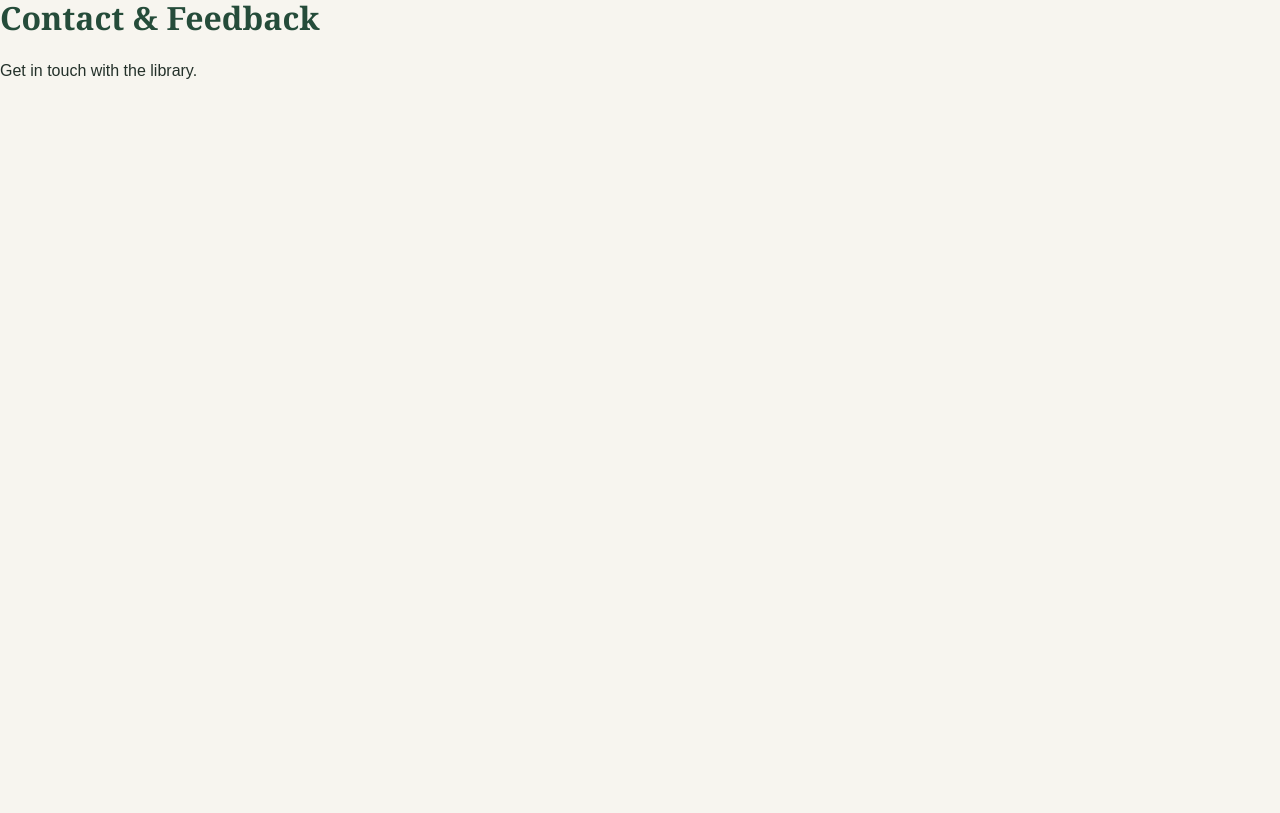
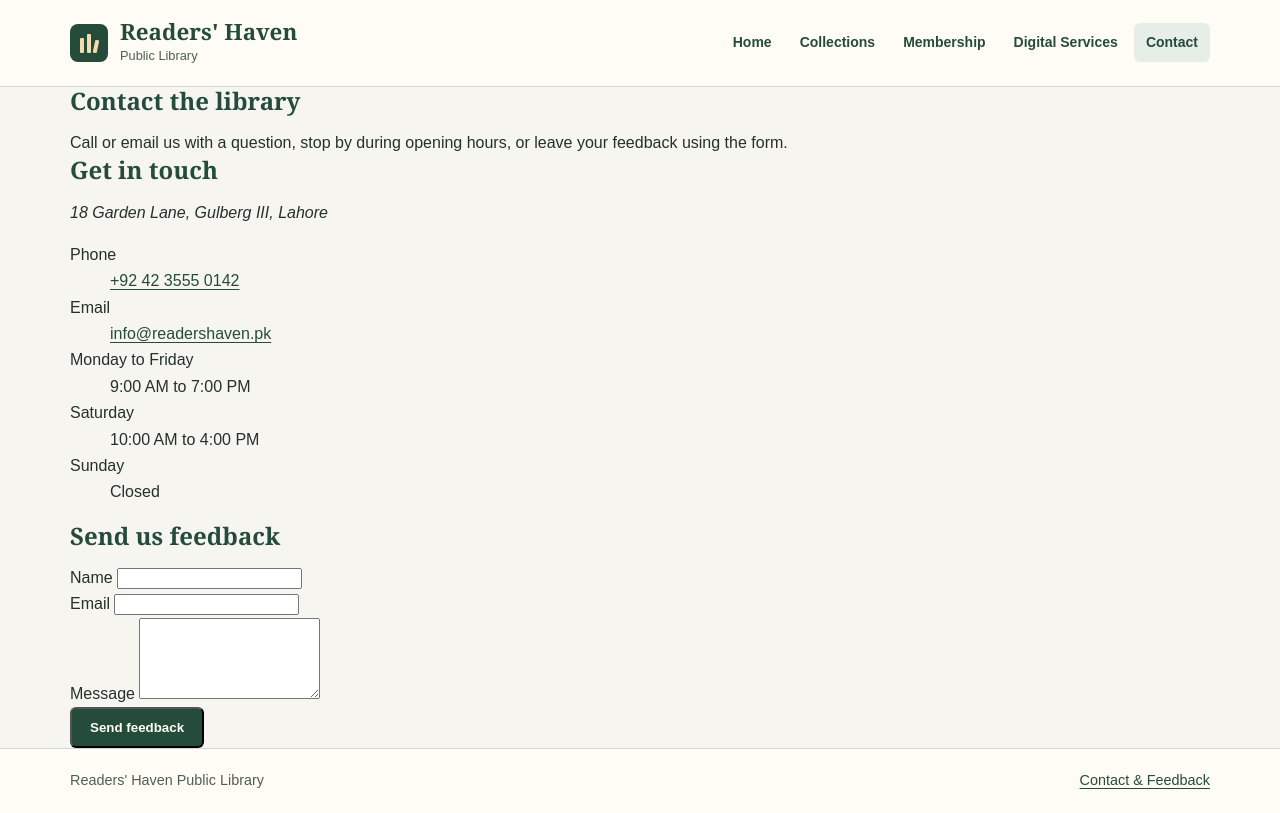
Before and after one commit to NoumanSyed70/readers-haven-library, a website: page src/contact.html in a window 1280 px wide. Drawn offline with Linux system fonts and the light colour scheme.

Commit message:
Implement Contact page content

```diff
--- a/src/contact.html
+++ b/src/contact.html
@@ -3,11 +3,92 @@
 <head>
   <meta charset="UTF-8">
   <meta name="viewport" content="width=device-width, initial-scale=1.0">
-  <title>Contact &amp; Feedback | Readers' Haven Library</title>
+  <meta name="description" content="Contact Readers' Haven Public Library in Lahore. Find the address, phone number, and email, or send the library your feedback.">
+  <title>Readers' Haven Public Library | Contact</title>
   <link rel="stylesheet" href="../styles/style.css">
 </head>
 <body>
-  <h1>Contact &amp; Feedback</h1>
-  <p>Get in touch with the library.</p>
+  <a class="skip-link" href="#main-content">Skip to content</a>
+
+  <header class="site-header">
+    <div class="site-shell site-header-inner">
+      <a class="site-brand" href="./index.html">
+        <span class="site-brand-mark" aria-hidden="true"><i></i><i></i><i></i></span>
+        <span>
+          <strong class="site-brand-name">Readers' Haven</strong>
+          <span class="site-brand-label">Public Library</span>
+        </span>
+      </a>
+      <nav class="site-nav" aria-label="Main navigation">
+        <a href="./index.html">Home</a>
+        <a href="./collections.html">Collections</a>
+        <a href="./membership.html">Membership</a>
+        <a href="./services.html">Digital Services</a>
+        <a href="./contact.html" aria-current="page">Contact</a>
+      </nav>
+    </div>
+  </header>
+
+  <main id="main-content">
+    <section class="site-shell contact-intro" aria-labelledby="contact-title">
+      <h1 id="contact-title">Contact the library</h1>
+      <p>Call or email us with a question, stop by during opening hours, or leave your feedback using the form.</p>
+    </section>
+
+    <div class="site-shell contact-layout">
+      <section class="contact-panel contact-info" aria-labelledby="info-title">
+        <h2 id="info-title">Get in touch</h2>
+        <address>18 Garden Lane, Gulberg III, Lahore</address>
+        <dl class="contact-details">
+          <div>
+            <dt>Phone</dt>
+            <dd><a href="tel:+924235550142">+92 42 3555 0142</a></dd>
+          </div>
+          <div>
+            <dt>Email</dt>
+            <dd><a href="mailto:info@readershaven.pk">info@readershaven.pk</a></dd>
+          </div>
+          <div>
+            <dt>Monday to Friday</dt>
+            <dd>9:00 AM to 7:00 PM</dd>
+          </div>
+          <div>
+            <dt>Saturday</dt>
+            <dd>10:00 AM to 4:00 PM</dd>
+          </div>
+          <div>
+            <dt>Sunday</dt>
+            <dd>Closed</dd>
+          </div>
+        </dl>
+      </section>
+
+      <section class="contact-panel contact-feedback" aria-labelledby="feedback-title">
+        <h2 id="feedback-title">Send us feedback</h2>
+        <form class="contact-form" action="#" method="get">
+          <div class="contact-field">
+            <label for="name">Name</label>
+            <input type="text" id="name" name="name" autocomplete="name" required>
+          </div>
+          <div class="contact-field">
+            <label for="email">Email</label>
+            <input type="email" id="email" name="email" autocomplete="email" required>
+          </div>
+          <div class="contact-field">
+            <label for="message">Message</label>
+            <textarea id="message" name="message" rows="5" required></textarea>
+          </div>
+          <button class="site-button" type="submit">Send feedback</button>
+        </form>
+      </section>
+    </div>
+  </main>
+
+  <footer class="site-footer">
+    <div class="site-shell site-footer-inner">
+      <p>Readers' Haven Public Library</p>
+      <a href="./contact.html">Contact &amp; Feedback</a>
+    </div>
+  </footer>
 </body>
 </html>
```
